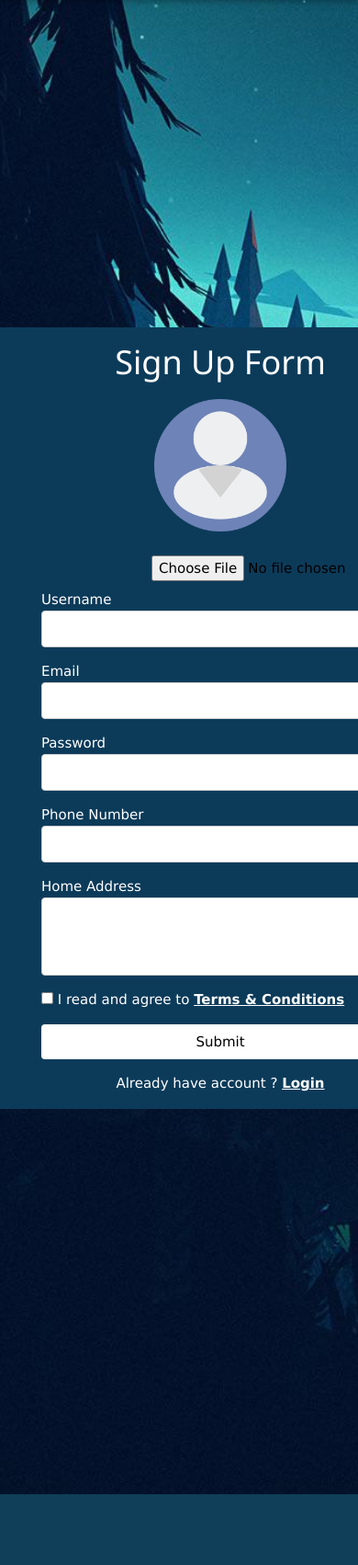
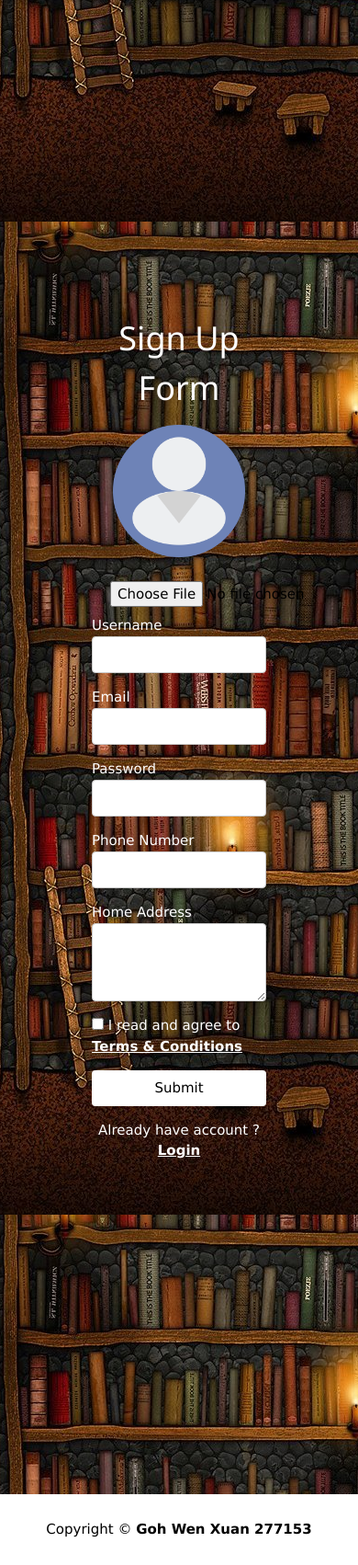
Before and after one commit to MrWXcodingPlace/we_labassignment02, a PHP site: page /php/register.php in a window 390 px wide; the page is wider, and only the part inside the window is pictured. Shown: the part 63-1765 px from the top of that part at 92% size. Before the commit the page ends 1688 px from the top of that part, so only its background shows below. Run offline with PHP 8.4, Linux system fonts and the light colour scheme.

Commit message:
edit detail

```diff
--- a/css/register.css
+++ b/css/register.css
@@ -2,7 +2,7 @@
   padding: 20px;
 }
 
-.content-page-signup {
+.content {
   width: 100vw;
   height: 200vh;
   display: flex;
@@ -14,15 +14,15 @@
 .register-content {
   position: relative;
   width: 600px;
-  height: 850px;
-  background-color: rgb(12, 59, 90);
+  height: 900px;
+  background-color: #432818;
   border-radius: 30px;
   padding: 0 100px;
 }
 .register-form {
   width: 300px;
   height: 100%;
-  display: flex;
+  display: inline;
   flex-direction: column;
   align-items: center;
 }
@@ -31,7 +31,6 @@ h1 {
   color: #fff;
 }
 .avatar {
-  /* Rounded border */
   border-radius: 30%;
   height: 150px;
   width: 150px;
@@ -41,11 +40,21 @@ h1 {
 }
 
 .avatar-image {
-  /* Rounded border */
   border-radius: 50%;
   width: 40%;
-
-  /* Take full size */
   height: 100%;
   width: 100%;
 }
+@media screen and (max-width: 600px) {
+  .content {
+    background: url(../res/images/background.jpg) center;
+  }
+  .register-content {
+    background-color: transparent;
+  }
+  .register-form {
+    position: initial;
+    margin: -40px auto;
+    background-color: transparent;
+  }
+}
--- a/php/register.php
+++ b/php/register.php
@@ -57,10 +57,10 @@ function uploadImage($filename)
         </nav>
     </div>
 
-    <div class="content-page-signup">
+    <div class="content">
         <div class="register-content">
             <div class="register-form">
-                <form action="register.php" method="post" style="width: 130%; margin: auto" enctype="multipart/form-data">
+                <form action="register.php" method="post" enctype="multipart/form-data">
                     <h1 style="text-align: center;">Sign Up Form</h1>
                         <div class="avatar">
                             <img class="avatar-image" src="../res/images/user.png" style="height:100%"><br><br>
@@ -109,5 +109,12 @@ function uploadImage($filename)
             </div>
         </div>
     </div>
+    <footer>
+        <div class="w3-bar w3-white w3-padding-large">
+            <p style="color:black; text-align: center;">
+                Copyright &copy; <b>Goh Wen Xuan 277153</b>
+            </p>
+        </div>
+    </footer>
 </body>
 </html>
```
Also changed, not shown: css/login.css (+36 -1 lines), js/login.js (deleted, +0 -76 lines), php/login.php (+7 -0 lines), res/images/background.jpg.
